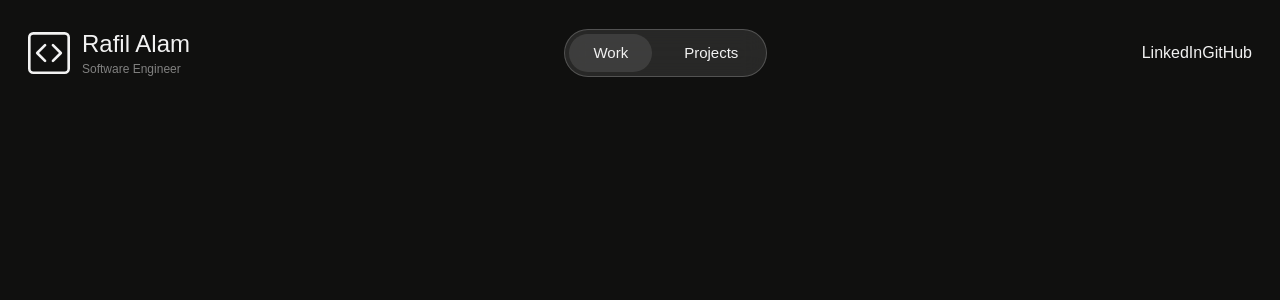
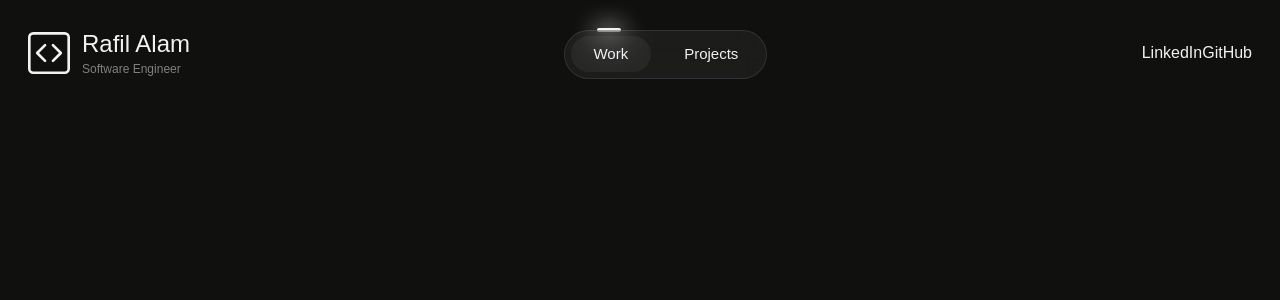
Before and after one commit to RafilAlam/portfolio-website, a Next.js app in the folder portfolio/: page / in a window 1280 px wide. Shown: the top 300 px of the page. Built offline with nearby package versions, Linux system fonts and the light colour scheme; a web font is replaced by a local one.

Commit message:
Navbar Save

```diff
--- a/portfolio/app/page.tsx
+++ b/portfolio/app/page.tsx
@@ -1,3 +1,5 @@
+"use client";
+
 import Image from "next/image";
 import Link from "next/link";
 import {
--- a/portfolio/components/ui/navbar.tsx
+++ b/portfolio/components/ui/navbar.tsx
@@ -1,7 +1,31 @@
+"use client";
+
 import Image from "next/image";
 import Link from "next/link";
+import { useRouter } from 'next/navigation';
+import { useRef } from "react";
+import gsap from "gsap";
+import { useGSAP } from "@gsap/react";
 
 export default function Navbar() {
+    const pill = useRef(null);
+    const indglow = useRef(null);
+    const indpill = useRef(null);
+
+    const router = useRouter();
+
+    const pillhoverenter = () => {
+        gsap.to(pill.current, {boxShadow: "0 15px 40px #0000004d", borderColor: "#f2f2f233", backgroundColor: "#f2f2f214", duration: 0.5, ease: "power1.out"})
+    }
+
+    const pillhoverleave = () => {
+        gsap.to(pill.current, {boxShadow: "0 10px 25px #00000026", borderColor: "#f2f2f21a", backgroundColor: "#f2f2f20d", duration: 0.4, ease: "power2.out"})
+    }
+
+    const tab2click = (href: string) => {
+        gsap.to(indpill.current, {left: "auto", right: "6px", duration: 0.5, onComplete: () => router.push(href)})
+    }
+
     return (
         <nav className="p-7 flex items-center justify-between sticky top-0">
             <div id="logo-block" className="flex">
@@ -11,9 +35,13 @@ export default function Navbar() {
                     <div id="logo-title" className="text-[#f2f2f280] ml-3 text-[12px]">Software Engineer</div>
                 </div>
             </div>
-            <div id="nav-pill" className="flex bg-white/10 backdrop-blur-md border border-white/20 rounded-4xl p-1 pl-[6] pr-[6] gap-2 hover:bg-[#f2f2f214] hover:border-[#f2f2f233] hover:shadow-[0_15px_40px_#0000004d]">
-                <Link href="" className="bg-inherit border-inherit rounded-4xl text-[15px] text-center p-2 pl-6 pr-6 hover:bg-[linear-gradient(to_right,_#0000,_#f2f2f20d)]">Work</Link>
-                <Link href="" className="bg-transparent border-inherit rounded-4xl text-[15px] text-center p-2 pl-6 pr-6 hover:bg-[linear-gradient(to_right,_#0000,_#f2f2f20d)]">Projects</Link>
+            <div id="nav-pill-wrapper" className="">
+                <div id="nav-indicator-glow" ref={indglow} className="w-[24px] h-[4px] rounded-[2px] bg-[#f2f2f2] shadow-[0_2px_25px_2px_#fff] ml-[33px] mb-[-2px]"></div>
+                <div id="nav-pill" ref={pill} className="flex bg-[#f2f2f20d] backdrop-blur-md border border-[#f2f2f21a] rounded-4xl p-1 pl-[6] pr-[6] gap-2" onMouseEnter={pillhoverenter} onMouseLeave={pillhoverleave}>
+                    <div  className="bg-transparent border-inherit rounded-4xl text-[15px] text-center p-2 pl-6 pr-6 hover:bg-[linear-gradient(to_right,_#0000,_#f2f2f20d)]">Work</div>
+                    <div onClick={() => tab2click("")} className="bg-transparent border-inherit rounded-4xl text-[15px] text-center p-2 pl-6 pr-6 hover:bg-[linear-gradient(to_right,_#0000,_#f2f2f20d)]">Projects</div>
+                    <div id="nav-indicator-pill" ref={indpill} className="absolute block bg-[#f2f2f20d] rounded-[18px] w-[80px] h-[36px] top-[5px] left-[6px]"></div>
+                </div>
             </div>
             <div id="socials-wrapper" className="">
                 <Link href="">LinkedIn</Link>
--- a/portfolio/package.json
+++ b/portfolio/package.json
@@ -9,11 +9,13 @@
     "lint": "next lint"
   },
   "dependencies": {
+    "@gsap/react": "^2.1.2",
     "@radix-ui/react-accordion": "^1.2.11",
     "@radix-ui/react-slot": "^1.2.3",
     "@radix-ui/react-tooltip": "^1.2.7",
     "class-variance-authority": "^0.7.1",
     "clsx": "^2.1.1",
+    "gsap": "^3.13.0",
     "lucide-react": "^0.514.0",
     "next": "15.3.3",
     "react": "^19.0.0",
```
Also changed, not shown: 1 other file (tests, documents, lock files or other folders).
